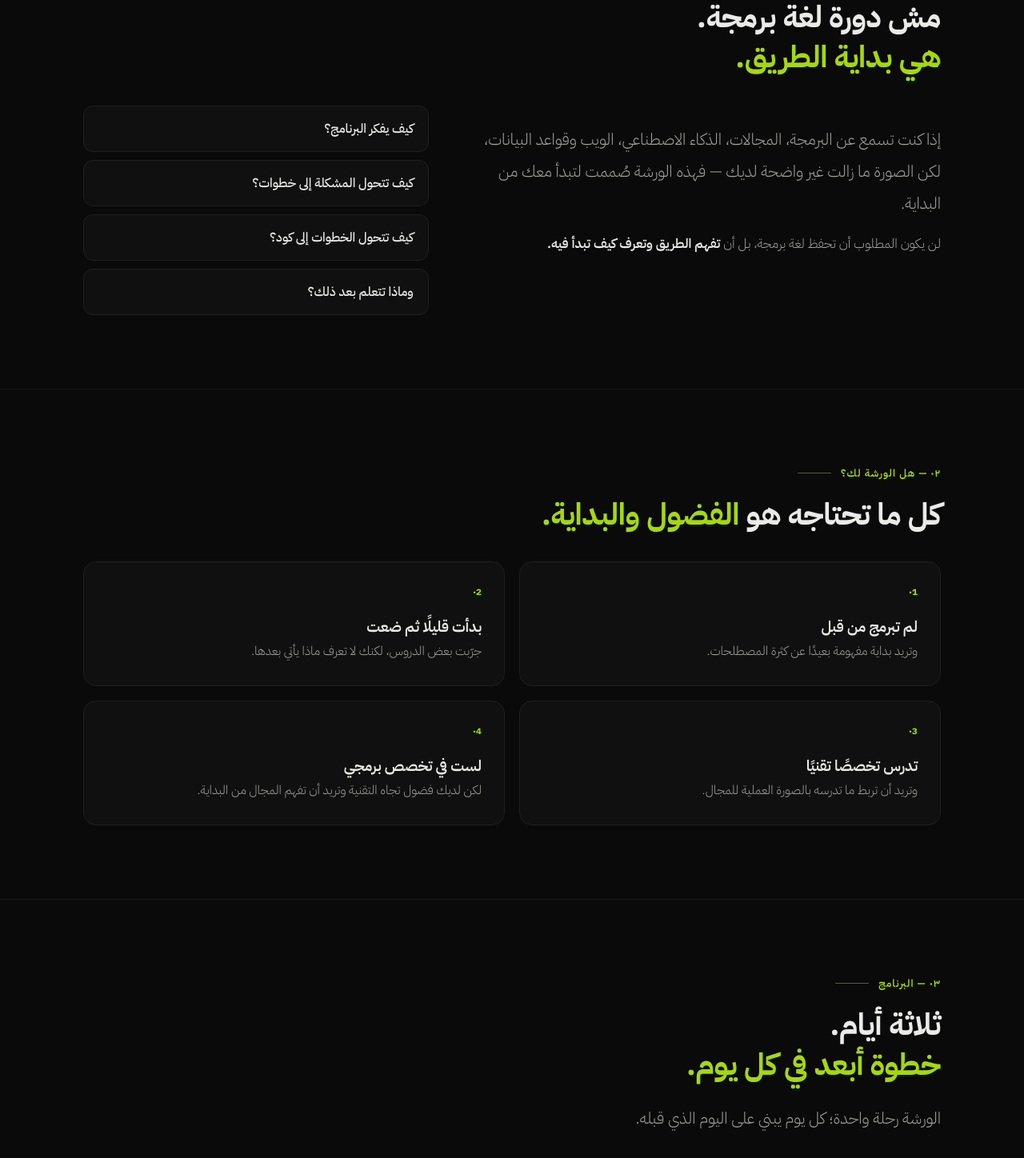
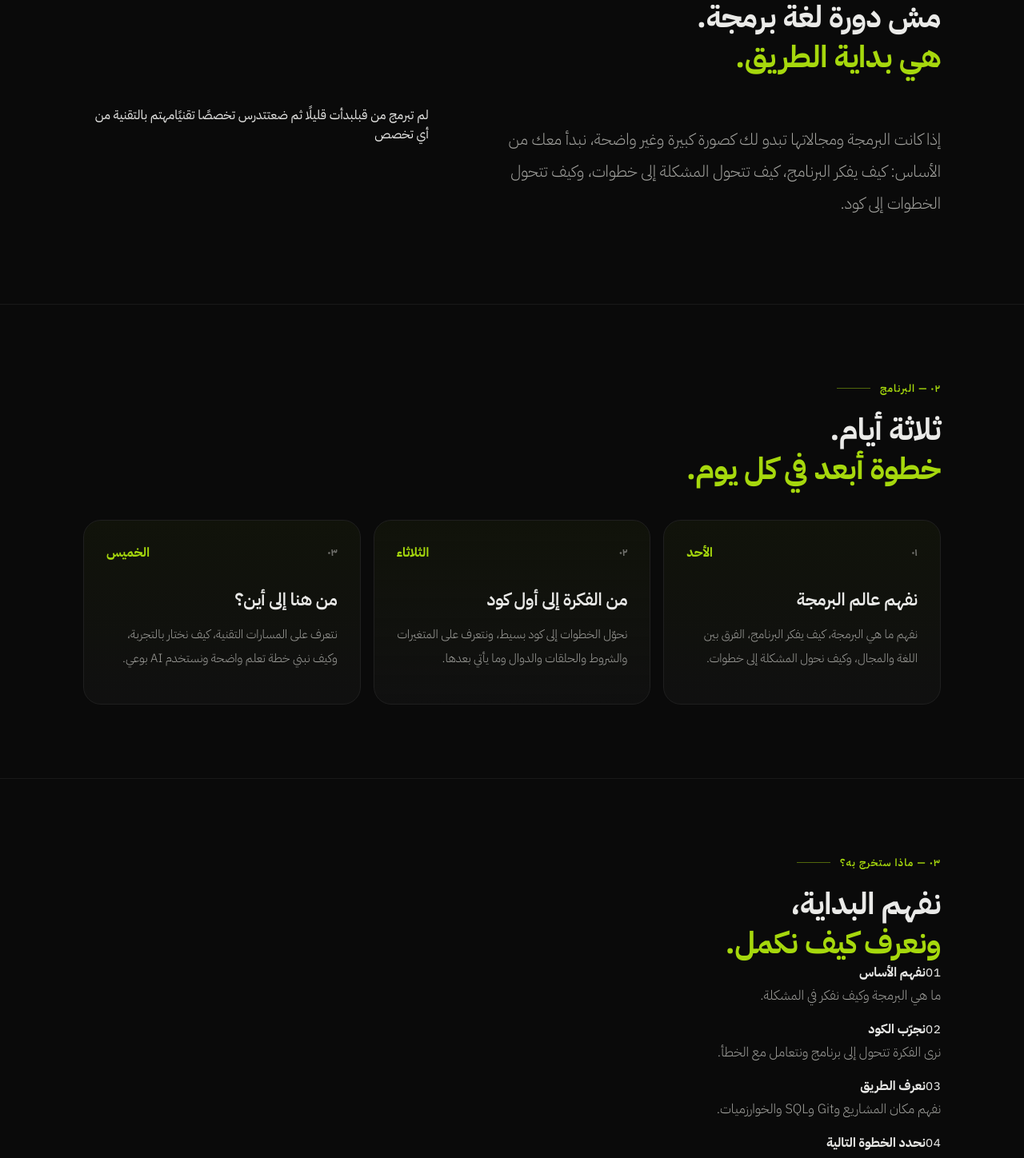
Before and after one commit to AboodAlkhaldi/khat, a Next.js app: page / in a window 1280 px wide. Shown: the part 980-2428 px from the top of the page at 80% size. Built offline with nearby package versions, Linux system fonts and the light colour scheme.

Commit message:
Condense workshop landing page

```diff
--- a/app/page.tsx
+++ b/app/page.tsx
@@ -2,7 +2,7 @@ import SiteHeader from "@/components/SiteHeader";
 import Reveal from "@/components/Reveal";
 import RegistrationForm from "@/components/RegistrationForm";
 import { site } from "@/site.config";
-import { IconArrow, IconCompass, IconGrowth, IconSpark, IconUsers } from "@/components/Icons";
+import { IconArrow, IconCompass, IconSpark, IconUsers } from "@/components/Icons";
 
 function HeroCircuit() {
   return (
@@ -13,20 +13,19 @@ function HeroCircuit() {
         <path className="dashline" d="M1200 470 H1046 L1004 512 H830" />
         <path d="M56 596 V488 L118 426 H306" />
         <path d="M0 330 H126 L168 288 H268 L310 330 H524" />
-        <path className="dashline" d="M640 640 V546 L692 494 H900" />
       </g>
       <g fill="#A6D80D" fillOpacity="0.55">
         <circle cx="434" cy="54" r="3.6" /><circle cx="808" cy="218" r="3.6" />
-        <circle cx="310" cy="426" r="3.6" /><circle cx="528" cy="330" r="3.6" /><circle cx="904" cy="494" r="3.6" />
+        <circle cx="310" cy="426" r="3.6" /><circle cx="528" cy="330" r="3.6" />
       </g>
     </svg>
   );
 }
 
 const days = [
-  { num: "٠١", day: "الأحد", title: "نفهم عالم البرمجة", text: "ما هي البرمجة فعلًا؟ كيف يفكر البرنامج؟ وما الفرق بين اللغة والمجال؟ نفكك نظامًا نستخدمه يوميًا، ونبدأ بتحويل المشكلات إلى خطوات قابلة للتنفيذ.", result: "تخرج بصورة واضحة عن البرمجة وعالمها." },
-  { num: "٠٢", day: "الثلاثاء", title: "من الفكرة إلى أول كود", text: "نرى كيف تتحول الخطوات إلى برنامج: متغيرات، شروط، حلقات ودوال. ثم نمر على ما يأتي بعدها: المشاريع، Git، قواعد البيانات، والبرمجة الكائنية.", result: "ترى الدورة كاملة: فكرة ← كود ← اختبار ← تعديل." },
-  { num: "٠٣", day: "الخميس", title: "من هنا إلى أين؟", text: "نتعرف على المسارات التقنية، كيف تجرّب قبل أن تختار، كيف تتعلم بنفسك، وكيف تستخدم الذكاء الاصطناعي كمساعد دون أن يفكر مكانك.", result: "تخرج بخطوة تالية ومسارين تريد تجربتهما." },
+  { num:"٠١", day:"الأحد", title:"نفهم عالم البرمجة", text:"نفهم ما هي البرمجة، كيف يفكر البرنامج، الفرق بين اللغة والمجال، وكيف نحول المشكلة إلى خطوات." },
+  { num:"٠٢", day:"الثلاثاء", title:"من الفكرة إلى أول كود", text:"نحوّل الخطوات إلى كود بسيط، ونتعرف على المتغيرات والشروط والحلقات والدوال وما يأتي بعدها." },
+  { num:"٠٣", day:"الخميس", title:"من هنا إلى أين؟", text:"نتعرف على المسارات التقنية، كيف نختار بالتجربة، وكيف نبني خطة تعلم واضحة ونستخدم AI بوعي." },
 ];
 
 export default function Page() {
@@ -52,99 +51,59 @@ export default function Page() {
           </div>
         </section>
 
-        <section className="section" id="workshop">
+        <section className="section compact-section" id="workshop">
           <div className="wrap">
             <Reveal><span className="label">٠١ — الفكرة</span><h2>مش دورة لغة برمجة.<br/><span className="g">هي بداية الطريق.</span></h2></Reveal>
             <div className="split workshop-intro">
-              <Reveal delay={80}><div><p className="section-lead">إذا كنت تسمع عن البرمجة، المجالات، الذكاء الاصطناعي، الويب وقواعد البيانات، لكن الصورة ما زالت غير واضحة لديك — فهذه الورشة صُممت لتبدأ معك من البداية.</p><p>لن يكون المطلوب أن تحفظ لغة برمجة، بل أن <span className="strong">تفهم الطريق وتعرف كيف تبدأ فيه.</span></p></div></Reveal>
-              <Reveal delay={140}><div className="question-stack"><span>كيف يفكر البرنامج؟</span><span>كيف تتحول المشكلة إلى خطوات؟</span><span>كيف تتحول الخطوات إلى كود؟</span><span>وماذا تتعلم بعد ذلك؟</span></div></Reveal>
+              <Reveal delay={70}><p className="section-lead">إذا كانت البرمجة ومجالاتها تبدو لك كصورة كبيرة وغير واضحة، نبدأ معك من الأساس: كيف يفكر البرنامج، كيف تتحول المشكلة إلى خطوات، وكيف تتحول الخطوات إلى كود.</p></Reveal>
+              <Reveal delay={120}><div className="audience-tags"><span>لم تبرمج من قبل</span><span>بدأت قليلًا ثم ضعت</span><span>تدرس تخصصًا تقنيًا</span><span>مهتم بالتقنية من أي تخصص</span></div></Reveal>
             </div>
           </div>
         </section>
 
-        <section className="section">
+        <section className="section compact-section days-section">
           <div className="wrap">
-            <Reveal><span className="label">٠٢ — هل الورشة لك؟</span><h2>كل ما تحتاجه هو <span className="g">الفضول والبداية.</span></h2></Reveal>
-            <div className="grid-2 audience-grid">
-              {[
-                ["لم تبرمج من قبل","وتريد بداية مفهومة بعيدًا عن كثرة المصطلحات."],
-                ["بدأت قليلًا ثم ضعت","جرّبت بعض الدروس، لكنك لا تعرف ماذا يأتي بعدها."],
-                ["تدرس تخصصًا تقنيًا","وتريد أن تربط ما تدرسه بالصورة العملية للمجال."],
-                ["لست في تخصص برمجي","لكن لديك فضول تجاه التقنية وتريد أن تفهم المجال من البداية."],
-              ].map(([t,d],i)=><Reveal delay={i*60} key={t}><div className="card audience-card"><span className="mini-num">٠{i+1}</span><h3>{t}</h3><p>{d}</p></div></Reveal>)}
+            <Reveal><span className="label">٠٢ — البرنامج</span><h2>ثلاثة أيام.<br/><span className="g">خطوة أبعد في كل يوم.</span></h2></Reveal>
+            <div className="workshop-days">
+              {days.map((d,i)=><Reveal delay={i*70} key={d.day}><article className="day-card"><div className="day-top"><span className="day-num">{d.num}</span><span className="day-name">{d.day}</span></div><h3>{d.title}</h3><p>{d.text}</p></article></Reveal>)}
             </div>
           </div>
         </section>
 
-        <section className="section days-section">
+        <section className="section compact-section">
           <div className="wrap">
-            <Reveal><span className="label">٠٣ — البرنامج</span><h2>ثلاثة أيام.<br/><span className="g">خطوة أبعد في كل يوم.</span></h2><p className="section-lead">الورشة رحلة واحدة؛ كل يوم يبني على اليوم الذي قبله.</p></Reveal>
-            <div className="workshop-days">
-              {days.map((d,i)=><Reveal delay={i*90} key={d.day}><article className="day-card"><div className="day-top"><span className="day-num">{d.num}</span><span className="day-name">{d.day}</span></div><h3>{d.title}</h3><p>{d.text}</p><div className="day-result"><span>نتيجة اليوم</span>{d.result}</div></article></Reveal>)}
+            <Reveal><span className="label">٠٣ — ماذا ستخرج به؟</span><h2>نفهم البداية،<br/><span className="g">ونعرف كيف نكمل.</span></h2></Reveal>
+            <Reveal delay={90}>
+              <div className="compact-roadmap">
+                <div><span>01</span><strong>نفهم الأساس</strong><p>ما هي البرمجة وكيف نفكر في المشكلة.</p></div>
+                <div><span>02</span><strong>نجرّب الكود</strong><p>نرى الفكرة تتحول إلى برنامج ونتعامل مع الخطأ.</p></div>
+                <div><span>03</span><strong>نعرف الطريق</strong><p>نفهم مكان المشاريع وGit وSQL والخوارزميات.</p></div>
+                <div><span>04</span><strong>نحدد الخطوة التالية</strong><p>نختار ما نجرّبه بعد الورشة بدل التعلم العشوائي.</p></div>
               </div>
+              <div className="ai-note"><IconSpark /><p><strong>والذكاء الاصطناعي؟</strong> نستخدمه كمساعد للفهم والتلميح ومراجعة الأخطاء — لا كبديل عن الفهم والتجربة.</p></div>
+            </Reveal>
           </div>
         </section>
 
-        <section className="section">
+        <section className="section compact-section">
           <div className="wrap">
-            <Reveal><div className="band"><span className="label">داخل الورشة</span><h2>مش بس رح نحكي عن البرمجة.</h2><p>سنفهم، نفكر، نجرّب، نخطئ، نصحح، ثم نكمل.</p><div className="process"><span>نفهم</span><b>←</b><span>نفكر</span><b>←</b><span>نجرب</span><b>←</b><span>نخطئ</span><b>←</b><span>نصحح</span></div></div></Reveal>
-          </div>
-        </section>
-
-        <section className="section">
-          <div className="wrap">
-            <Reveal><span className="label">٠٤ — ماذا ستخرج به؟</span><h2>بعد ثلاثة أيام،<br/><span className="g">الصورة تصبح أوضح.</span></h2></Reveal>
-            <div className="outcomes">
-              {[
-                ["أفهم ما هي البرمجة","وأستطيع تحويل مشكلة بسيطة إلى مدخلات وخطوات ومخرجات."],
-                ["أفهم كيف تبدو البرامج من الداخل","وأعرف بصورة عامة دور الواجهة والخادم وقاعدة البيانات."],
-                ["أعرف الطريق أمامي","وأفهم أين تأتي الأساسيات والمشاريع وGit وقواعد البيانات والخوارزميات."],
-                ["جرّبت الكود","ولم يعد الخطأ شيئًا مجهولًا، بل شيئًا يمكن فهمه وتصحيحه."],
-                ["أعرف كيف أتعلم","وكيف أستخدم المصادر والذكاء الاصطناعي دون نسخ شيء لا أفهمه."],
-                ["لدي خطوة تالية واضحة","بدل قائمة طويلة من الدورات لا أعرف من أين أبدأها."],
-              ].map(([t,d],i)=><Reveal delay={(i%3)*55} key={t}><div className="outcome"><IconGrowth/><div><h3>{t}</h3><p>{d}</p></div></div></Reveal>)}
-            </div>
-          </div>
-        </section>
-
-        <section className="section">
-          <div className="wrap">
-            <Reveal><span className="label">٠٥ — خارطة الطريق</span><h2>والورشة… <span className="g">أين تضعك في الطريق؟</span></h2></Reveal>
-            <Reveal delay={100}><div className="roadmap">
-              {["لغة + مفاهيم أساسية","ممارسة + حل مشكلات","OOP + مشروع صغير","Git + SQL","خوارزميات + هياكل بيانات","مشاريع وتجربة المجالات","اختيار مسارك"].map((x,i)=><div className="roadmap-item" key={x}><span>{String(i+1).padStart(2,"0")}</span><strong>{x}</strong></div>)}
-            </div><p className="roadmap-note">لن ننهي هذه الرحلة في ثلاثة أيام. <span className="strong">سنريك كيف تبدأها بشكل صحيح.</span></p></Reveal>
-          </div>
-        </section>
-
-        <section className="section">
-          <div className="wrap">
-            <div className="split ai-split">
-              <Reveal><div><span className="label">٠٦ — والذكاء الاصطناعي؟</span><h2>مساعد في التعلّم،<br/><span className="g">لا بديل عن الفهم.</span></h2></div></Reveal>
-              <Reveal delay={100}><div className="card"><IconSpark className="ico"/><p>سنستخدمه لفهم فكرة، الحصول على تلميح، تفسير خطأ، مراجعة محاولة، واقتراح حالات اختبار.</p><div className="thin-line"/><h3>لكن الفهم، القرار، التجربة والتحقق… عندك أنت.</h3></div></Reveal>
-            </div>
-          </div>
-        </section>
-
-        <section className="section">
-          <div className="wrap">
-            <Reveal><div className="before-after"><div><span>قد تبدأ بسؤال</span><blockquote>«أنا بدي أتعلم برمجة… بس من وين أبدأ؟»</blockquote></div><IconArrow/><div><span>ونريدك أن تنهي الورشة وأنت تقول</span><blockquote className="g">«أعرف أين أقف، وما خطوتي التالية، وماذا سأجرّب بعدها.»</blockquote></div></div></Reveal>
-          </div>
-        </section>
-
-        <section className="section details-section">
-          <div className="wrap">
-            <Reveal><span className="label">٠٧ — التفاصيل</span><h2>ثلاثة أيام، <span className="g">ورشة واحدة.</span></h2></Reveal>
+            <Reveal>
+              <div className="closing-card">
+                <span className="label">٠٤ — التفاصيل</span>
+                <h2>ثلاثة أيام، <span className="g">ورشة واحدة.</span></h2>
                 <div className="details-grid">
                   <div><span>الأيام</span><strong>الأحد • الثلاثاء • الخميس</strong></div>
                   <div><span>المدة</span><strong>٣ ساعات يوميًا</strong></div>
                   <div><span>المستوى</span><strong>مبتدئ — لا خبرة مطلوبة</strong></div>
                   <div><span>الفئة</span><strong>طلاب الجامعة والمهتمون بالتقنية</strong></div>
                 </div>
-            <p className="details-note">التسجيل يشمل الأيام الثلاثة، لأن كل يوم يبني على ما قبله.</p>
+                <p className="closing-line">لا نعدك أن تصبح مبرمجًا في ثلاثة أيام. نريدك أن تخرج وأنت تعرف <strong>أين تقف، وما خطوتك التالية.</strong></p>
+              </div>
+            </Reveal>
           </div>
         </section>
 
-        <section className="section" id="register"><div className="wrap"><RegistrationForm /></div></section>
+        <section className="section compact-register" id="register"><div className="wrap"><RegistrationForm /></div></section>
       </main>
       <footer className="footer"><div className="wrap"><p className="hadith">«احرص على ما ينفعك، واستعن بالله ولا تعجز»</p><p className="rawi">حديث صحيح — رواه مسلم</p><div className="footer-bottom">{site.brand} | من {site.program}</div></div></footer>
     </>
```
Lines whose indentation alone changed are shown as unchanged.
